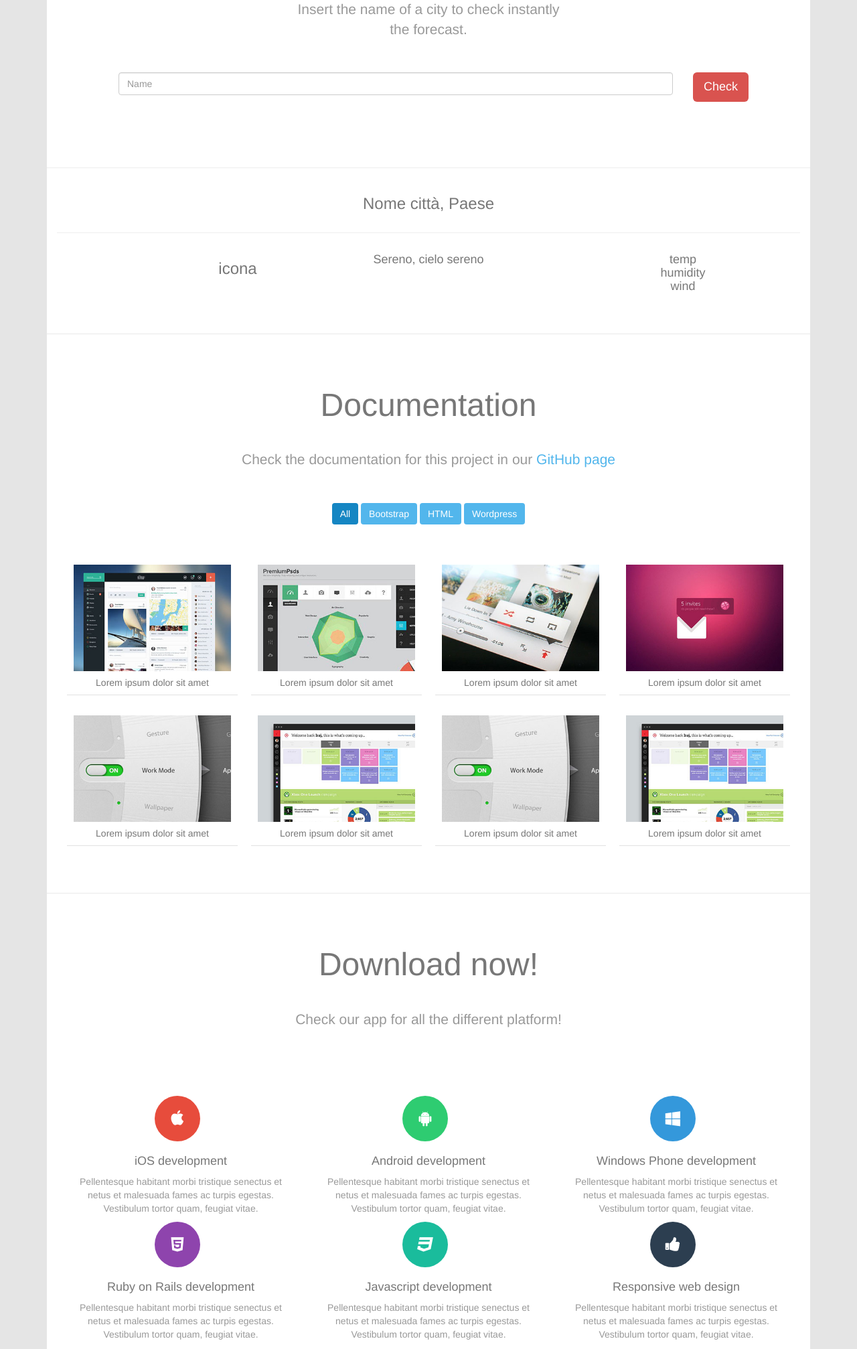
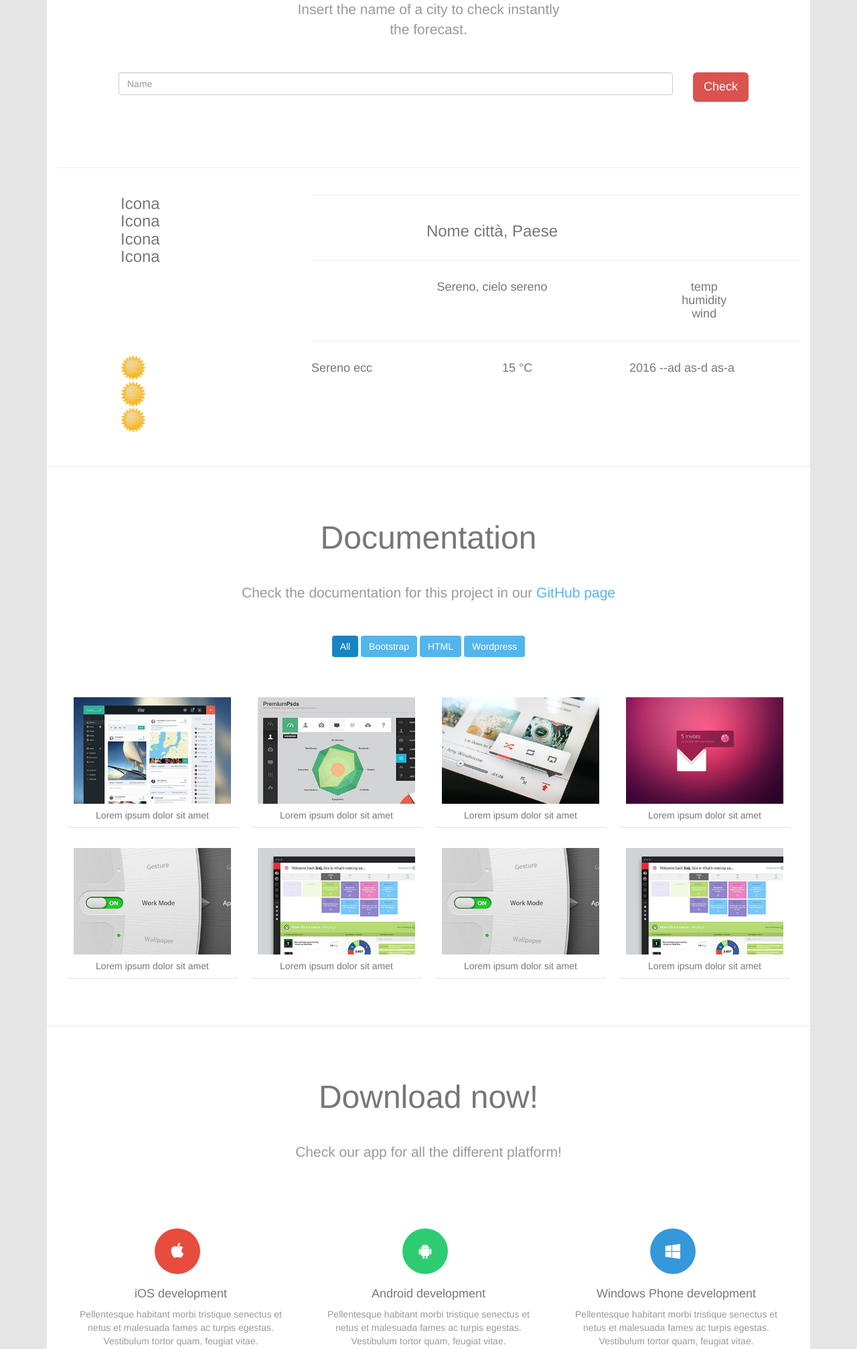
Before and after one commit to lukaszmoskwa/poliweather, a Flask app: page / in a window 1280 px wide. Shown: the part 781-2795 px from the top of the page at 67% size. Run offline with Flask 2, Linux system fonts and the light colour scheme; some libraries are stand-ins or nearby versions.

Commit message:
Added the forecast view for all the next days (it takes some time to load, maybe I should add a loading GIF while processing the for loop

```diff
--- a/server/templates/index.html
+++ b/server/templates/index.html
@@ -99,9 +99,15 @@
                   </div>
                   <!-- Initially empty-->
                   <div id="show_weather_forecast">
+                  <hr>
                   <div class="row">
+                      <div class="col-md-offset-1 col-md-3">
+                        <h3>Icona<br>Icona<br>Icona<br>Icona<br></h3>
+                      </div>
+                      <div class="col-md-8">
                         <hr>
-                          <div class="col-md-offset-4 col-md-4">
+                          <div class="row">
+                              <div class="col-md-offset-2 col-md-5">
                                   <div class="center">
                                       <h3>Nome città, Paese</h3>
                                   </div>
@@ -109,25 +115,45 @@
                           </div>
                       <hr>
                           <div class="row">
-                          <div class="col-md-offset-2 col-md-2">
-                              <div class="center">
-                                  <h3>icona</h3>
-                              </div>
-                          </div>
-                          <div class="col-md-4">
+                              <div class="col-md-offset-2 col-md-5">
                                 <div class="center">
                                     <h4>Sereno, cielo sereno</h4>
                                 </div>
                               </div>
-                          <div class="col-md-4">
+                              <div class="col-md-5">
                                 <div class="center">
                                     <h4>temp<br>humidity<br>wind</h4>
                                 </div>
                               </div>
+                          </div>
                           <hr>
                       </div>
-
                   </div>
+                  <div class="row" >
+                      <div class="col-md-offset-1 col-md-3">
+                          <img src="/images/ico/sunny.png" height="15%" width="15%" />
+                      </div>
+                      <div class="col-md-3">
+                          <h4>Sereno ecc</h4>
+                      </div>
+                      <div class="col-md-2">
+                          <h4>15 °C</h4>
+                      </div>
+                      <div class="col-md-2">
+                          <h4>2016 --ad as-d as-a</h4>
+                      </div>
+                  </div>
+                  <div class="row" >
+                      <div class="col-md-offset-1 col-md-3">
+                          <img src="/images/ico/sunny.png" height="15%" width="15%" />
+                      </div>
+                  </div>
+                  <div class="row" >
+                      <div class="col-md-offset-1 col-md-3">
+                          <img src="/images/ico/sunny.png" height="15%" width="15%" />
+                      </div>
+                  </div>
+                  </div><!--show_weather -->
                 </div><!--/.row-->
             </div><!--/.box-->
         </div><!--/.container-->
@@ -480,6 +506,8 @@
                 var cityHumid = jsonData.list[0].main.humidity;
                 var cityWeather = jsonData.list[0].weather[0].main;
                 var cityDescription = jsonData.list[0].weather[0].description;
+                var cityTime = jsonData.list[0].dt_txt;
+                //cityDescription = cityDescription.capitalizeFirstLetter();
                 var cityWind = jsonData.list[0].wind.speed;
                 var cityIcon;
                 if(cityWeather == "Clouds"){
@@ -491,11 +519,31 @@
                 if(cityWeather == "Rain"){
                     cityIcon = "/images/ico/rainy.png";
                 }
-                $("#show_weather_forecast").append('<div class="row"><hr><div class="col-md-offset-4 col-md-4"><div class="center"><h3>'  + cityName +', ' + cityCountry + '</h3></div></div></div><hr><div class="row"><div class="col-md-offset-2 col-md-2"><div class="center"><img src="' + cityIcon + '"></div></div><div class="col-md-4"><div class="center"><h4>' + cityWeather + ', ' + cityDescription+ '</h4></div></div><div class="col-md-4"><div class="center"><h4>Temperature: ' + cityTemp + ' °C<br>Humidity: ' + cityHumid + ' %<br>Wind: ' + cityWind + ' km/h</h4></div></div></div><hr>');
+                if(cityWeather == "Snow"){
+                    cityIcon = "/images/ico/snowy.png";
+                }
+                $("#show_weather_forecast").append('<hr><div class="row"><div class="col-md-offset-1 col-md-3"><img src="'+cityIcon+'" width="80%" height="80%" style="padding: 10%;"/></div><div class="col-md-8"><hr><div class="row"><div class="col-md-offset-2 col-md-5"><div class="center"><h3><b>'+cityName+', '+cityCountry+'</b></h3></div></div><div class="col-md-5"><div class="center"><h4>Time:<br>'+cityTime+'</h4></div></div></div><hr><div class="row"><div class="col-md-offset-2 col-md-5"><div class="center"><h4>'+cityWeather+', '+cityDescription+'</h4></div></div><div class="col-md-5"><div class="center"><h4>Temperature: '+cityTemp+' °C<br>Humidity: '+cityHumid+' %<br>Wind: '+cityWind+' km/h</h4></div></div></div><hr></div></div><hr>');
                 //Loop used to retrive all the data in the list
                 for (var i = 1; i < jsonData.list.length; i++) {
-                    var remnant = jsonData.list[i].dt;
-                    //$("#show_weather_forecast").append(remnant);
+                    var remnantTemp = Math.round(jsonData.list[i].main.temp - 273.15);
+                    var remnantDescription = jsonData.list[i].weather[0].description;
+                    var remnantTime = jsonData.list[i].dt_txt;
+                    var remnantWeather = jsonData.list[i].weather[0].main;
+                    var remnantIcon;
+                    if(remnantWeather == "Clouds"){
+                        remnantIcon = "/images/ico/cloudy.png";
+                    }
+                    if(remnantWeather == "Clear"){
+                        remnantIcon = "/images/ico/sunny.png";
+                    }
+                    if(remnantWeather == "Rain"){
+                        remnantIcon = "/images/ico/rainy.png";
+                    }
+                    if(remnantWeather == "Snow"){
+                        remnantIcon = "/images/ico/snowy.png";
+                    }
+                    $("#show_weather_forecast").append('<div class="row" ><div class="col-md-offset-1 col-md-3"><img src="'+remnantIcon+'" height="15%" width="15%" /></div><div class="col-md-3"><h4>'+remnantWeather+', '+remnantDescription+'</h4></div><div class="col-md-2"><h4>'+ remnantTemp+' °C</h4></div><div class="col-md-2"><h4>'+remnantTime+'</h4></div></div>');
+
                 }
                 //alert(cityName + " " + cityCountry);
             });
@@ -503,5 +551,11 @@
         });
     });
     </script>
+    <script type="text/javascript">
+                //Function to capitalize the first letter of a string
+        function capitalizeFirstLetter(string) {
+            return string.charAt(0).toUpperCase() + string.slice(1);
+        }
+    </script>
 </body>
 </html>
```
Lines whose indentation alone changed are shown as unchanged.
